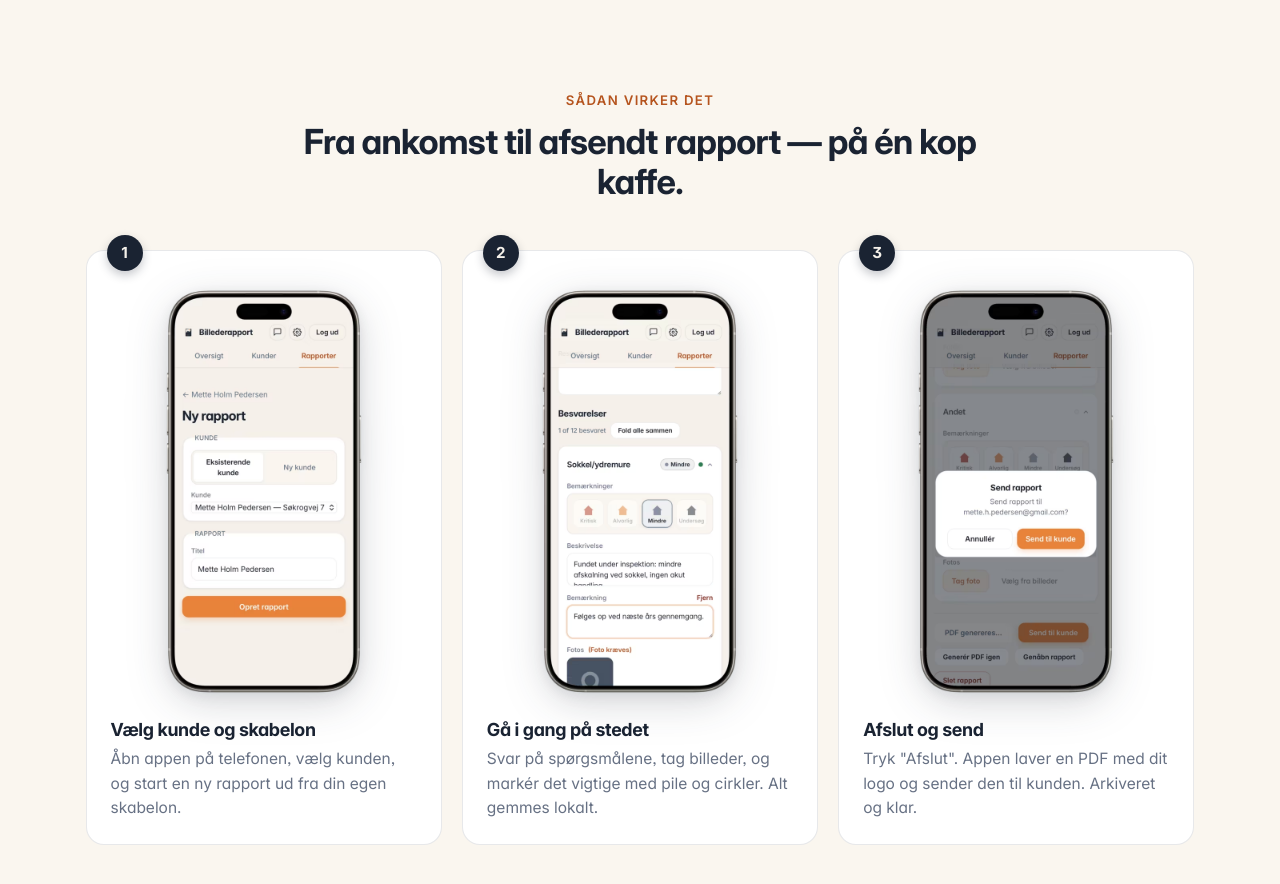
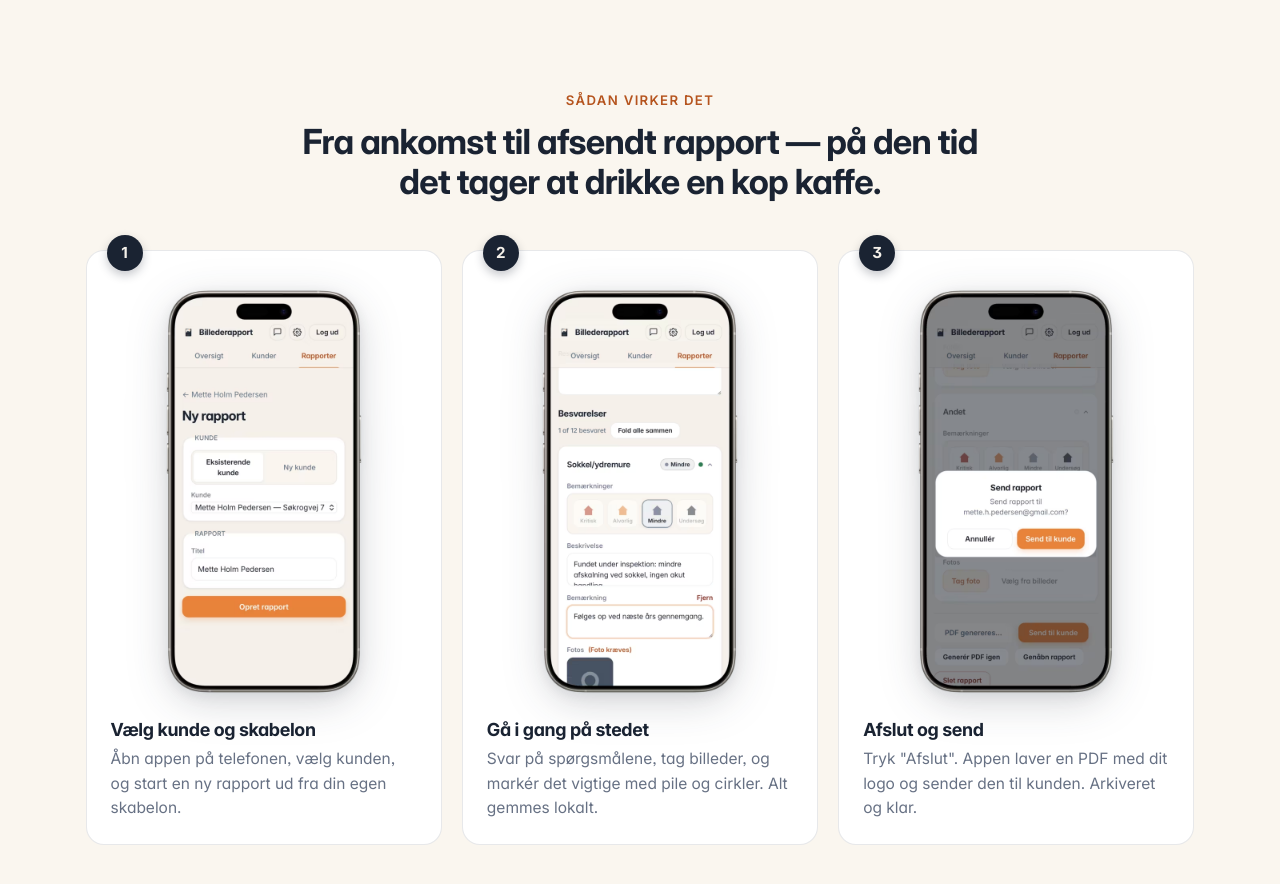
Before and after one commit to 12fdk/billederapport.dk, a plain HTML site: page index.html in a window 1280 px wide. Shown: the part 2020-2904 px from the top of the page. Drawn offline with Linux system fonts and the light colour scheme.

Commit message:
Steps: lengthen the how-section title to a coffee-time metaphor (#30)
Was: "Fra ankomst til afsendt rapport — på én kop kaffe."
Now: "Fra ankomst til afsendt rapport — på den tid det tager at drikke en kop kaffe."

Mirrored in llms-full.txt.

Co-authored-by: Claude Opus 4.7 (1M context) <noreply@anthropic.com>

```diff
--- a/index.html
+++ b/index.html
@@ -1967,7 +1967,7 @@ button {
         <div class="container">
           <div class="section-head">
             <p class="eyebrow">Sådan virker det</p>
-            <h2>Fra ankomst til afsendt rapport — på én kop kaffe.</h2>
+            <h2>Fra ankomst til afsendt rapport — på den tid det tager at drikke en kop kaffe.</h2>
           </div>
 
           <ol class="steps">
```
Also changed, not shown: llms-full.txt.
